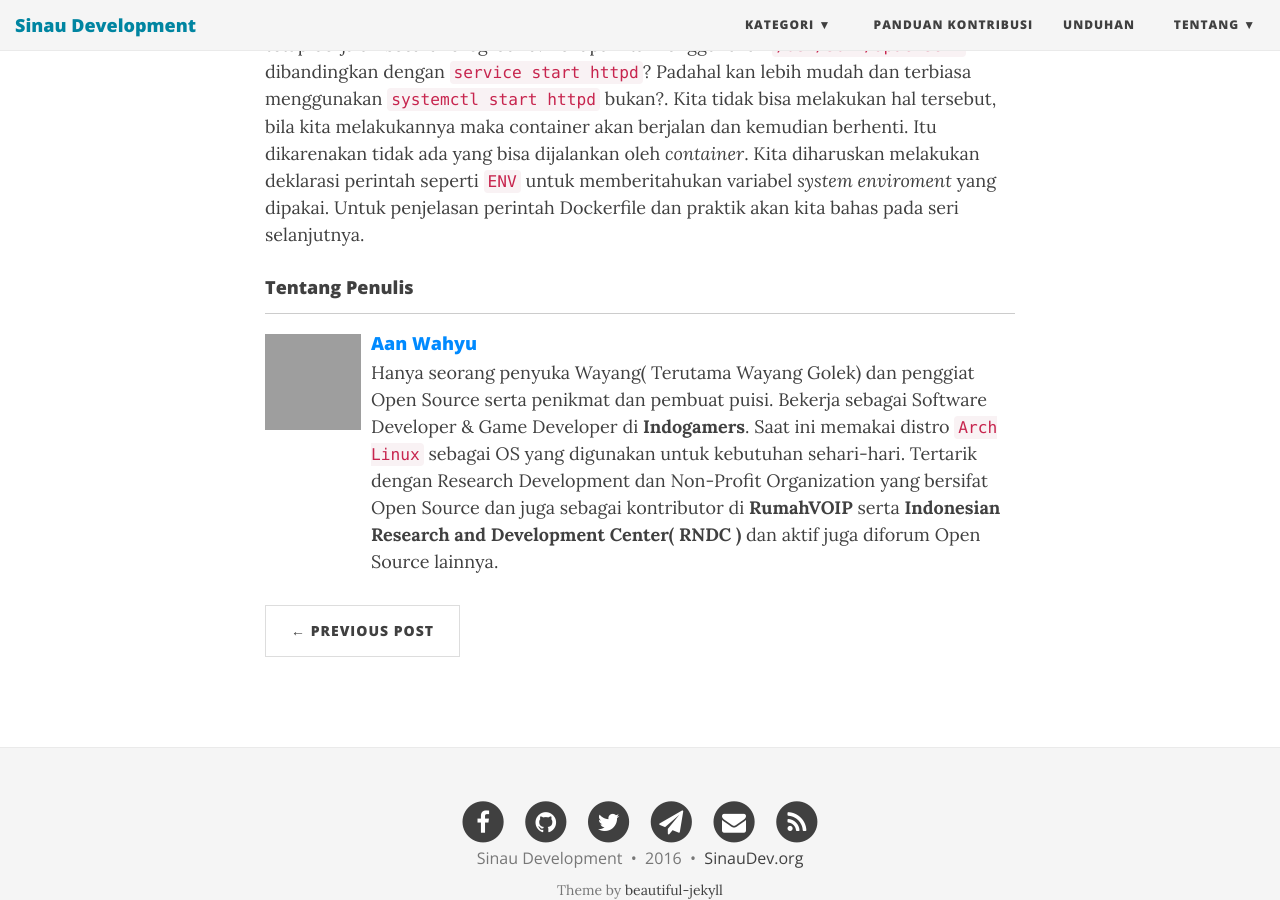
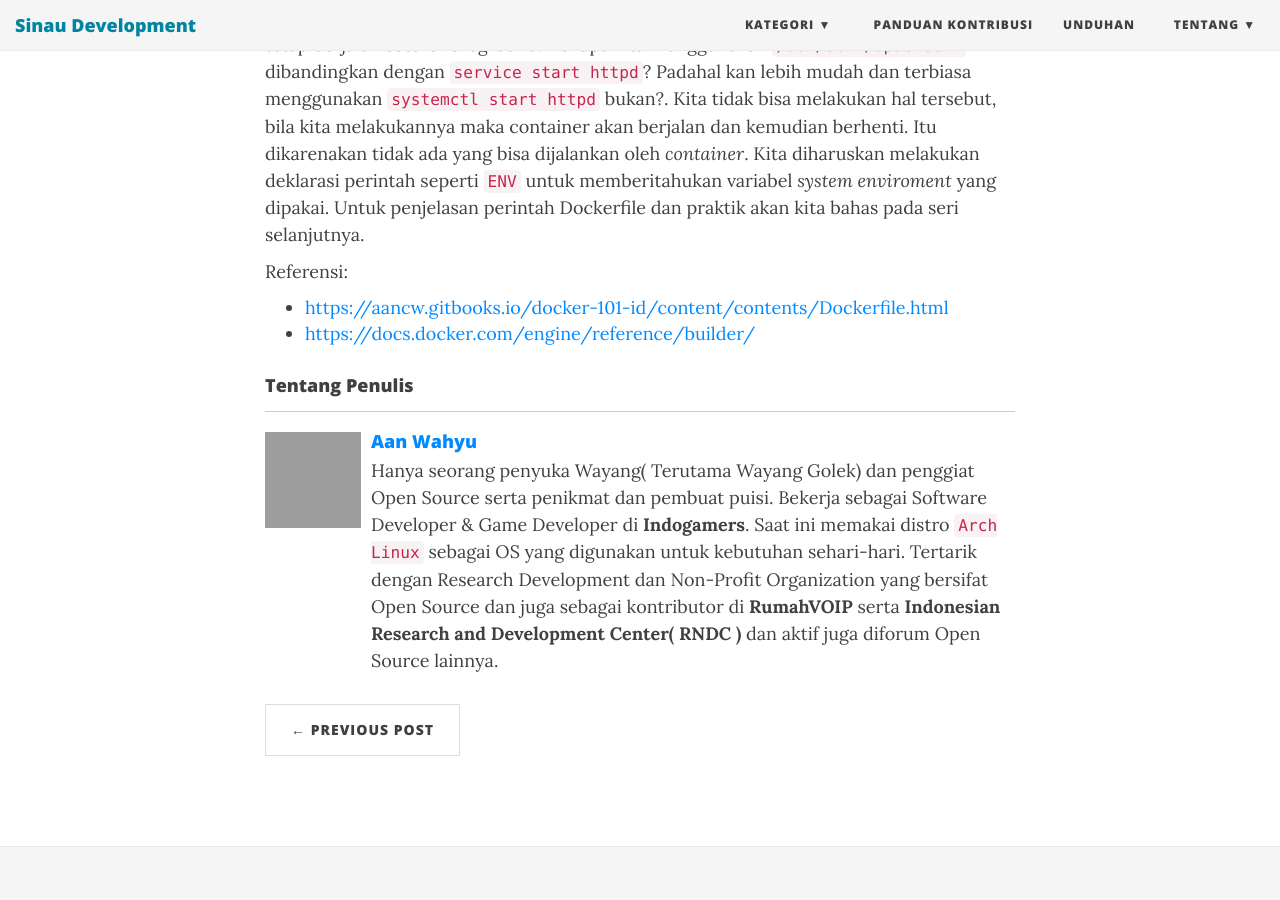
Before and after one commit to SinauDev/SinauDev.github.io, a Jekyll site: the page built from _posts/2016-08-09-sekilas-tentang-dockerfile.md, in a window 1280 px wide and 900 px high, scrolled down 1914 px. Built offline with Jekyll 4.4.1, drawn with Linux system fonts in a browser that asks for light colours; nearby versions of some CDN libraries; comment, search, counter and statistics services are not loaded; some of the changed lines change nothing that is shown; grey boxes are pictures that could not be loaded.

Commit message:
Update referensi

```diff
--- a/_posts/2016-08-09-sekilas-tentang-dockerfile.md
+++ b/_posts/2016-08-09-sekilas-tentang-dockerfile.md
@@ -34,3 +34,8 @@ Untuk baris selanjutnya menjelaskan untuk melakukan pembaruan terhadap sistem op
 Ada pun baris terakhir merupakan perintah yang akan berjalan ketika _container_ dijalankan. Perintah ini hanya boleh dideklarasikan sekali saja, karena Dockerfile hanya akan melakukan eksekusi pada perintah CMD terakhir. Ini dilakukan untuk menjaga agar dalam satu _container_ hanya berjalan satu proses.
 
 Kita pun mendefinisikan bahwa proses tersebut berjalan secara Foreground agar apache tetap berjalan secara foreground. Kenapa kita menggunakan `/usr/sbin/apachectl` dibandingkan dengan `service start httpd`? Padahal kan lebih mudah dan terbiasa menggunakan `systemctl start httpd` bukan?. Kita tidak bisa melakukan hal tersebut, bila kita melakukannya maka container akan berjalan dan kemudian berhenti. Itu dikarenakan tidak ada yang bisa dijalankan oleh _container_. Kita diharuskan melakukan deklarasi perintah seperti `ENV` untuk memberitahukan variabel _system enviroment_ yang dipakai. Untuk penjelasan perintah Dockerfile dan praktik akan kita bahas pada seri selanjutnya.
+
+Referensi:
+
+* [https://aancw.gitbooks.io/docker-101-id/content/contents/Dockerfile.html](https://aancw.gitbooks.io/docker-101-id/content/contents/Dockerfile.html)
+* [https://docs.docker.com/engine/reference/builder/](https://docs.docker.com/engine/reference/builder/)
```
